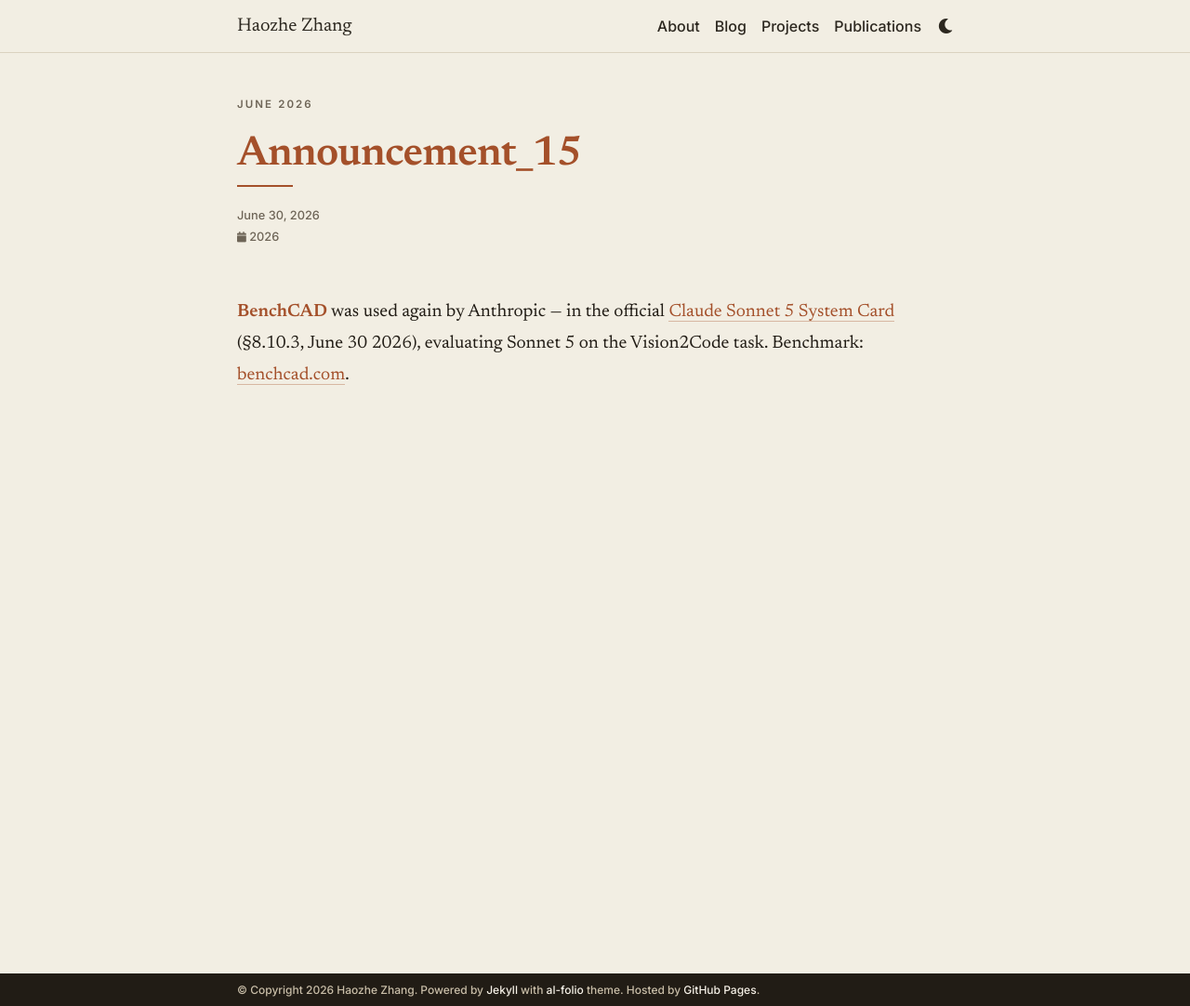
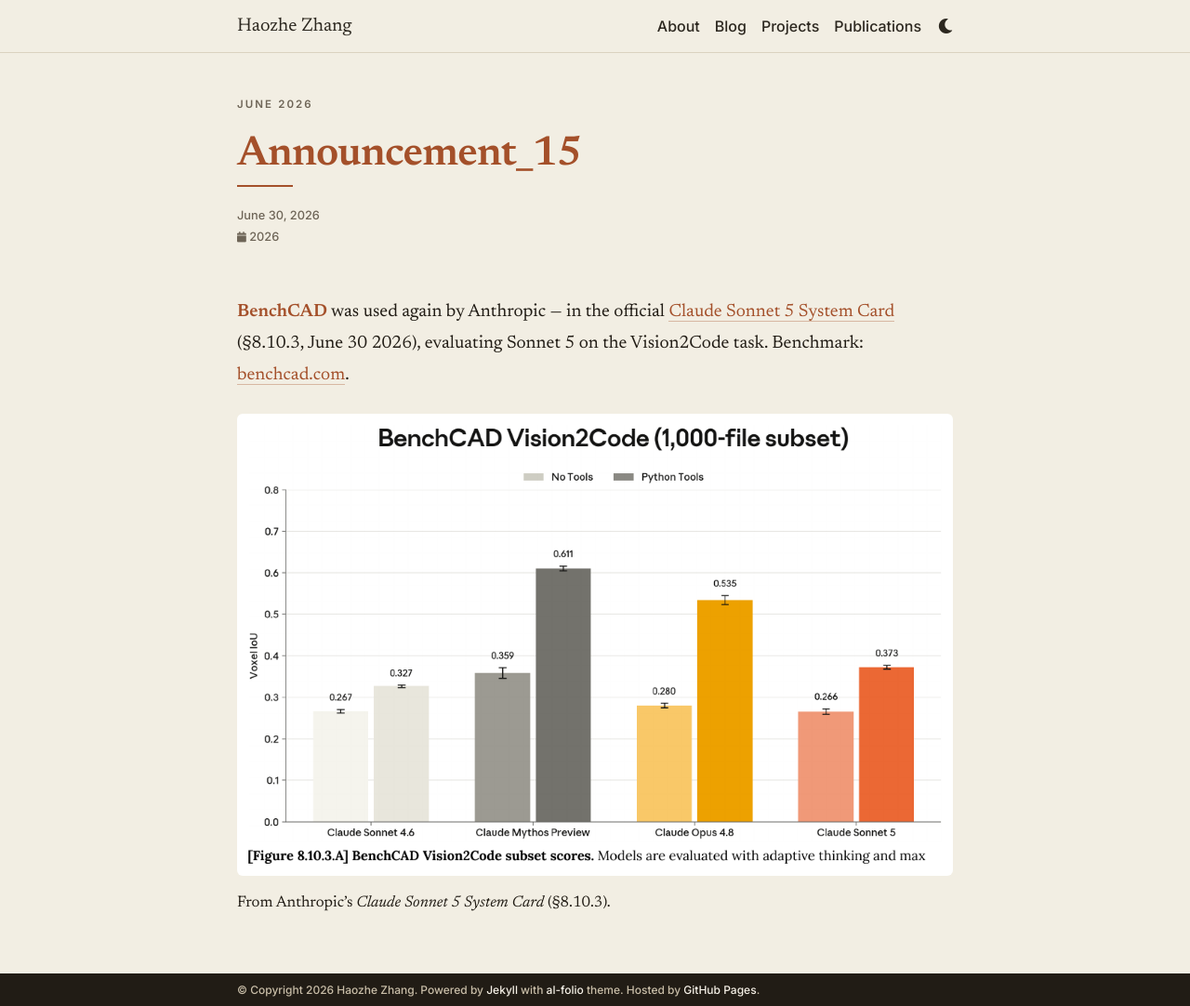
Before and after one commit to HaozheZhang6/HaozheZhang6.github.io, a Jekyll site: the page built from _news/announcement_15.md, in a window 1280 px wide and 1082 px high. Shown: the whole window at 93% size. Built offline with Jekyll 4.4.1, drawn with Linux system fonts in a browser that asks for light colours; a style sheet for code colours, icons or effects is not loaded.

Commit message:
News: add the Sonnet 5 system-card figure to the Jun 30 BenchCAD item

```diff
--- a/_news/announcement_15.md
+++ b/_news/announcement_15.md
@@ -4,3 +4,6 @@
 inline: true
 ---
 **BenchCAD** was used again by Anthropic — in the official [Claude Sonnet 5 System Card](https://www-cdn.anthropic.com/480e0bb54327b9622282e9c39a83a4f490ed377e/Claude%20Sonnet%205%20System%20Card.pdf) (§8.10.3, June 30 2026), evaluating Sonnet 5 on the Vision2Code task. Benchmark: [benchcad.com](https://benchcad.com).
+
+<img src="/assets/img/projects/benchcad_syscard_sonnet5.png" alt="BenchCAD Vision2Code subset scores in the Claude Sonnet 5 System Card" style="display:block;max-width:100%;height:auto;margin:0.75rem 0;border-radius:6px;">
+<small>From Anthropic's *Claude Sonnet 5 System Card* (§8.10.3).</small>
```
